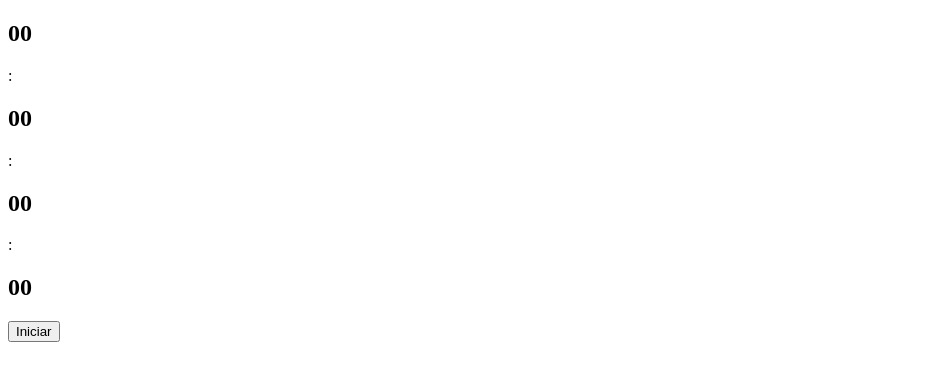
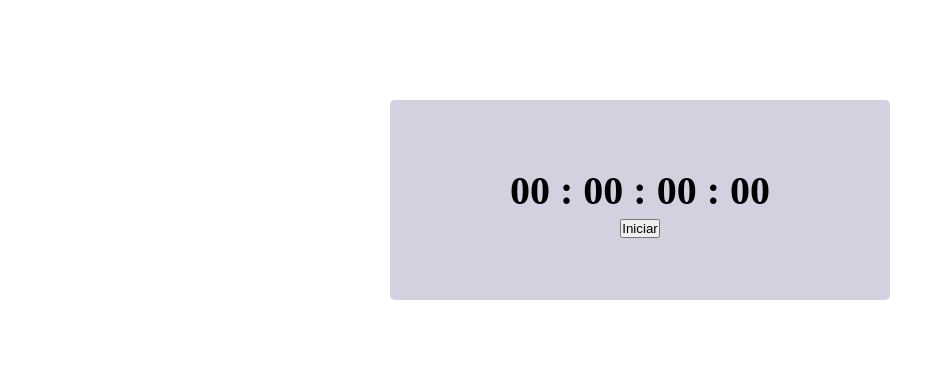
Before and after one commit to jhomen11/Chronometer-ReactJs, a React (Create React App) app: page / in a window 1280 px wide. Shown: the top 380 px of the page, without its empty margins (0-945 px from the left). Built offline with nearby package versions, Linux system fonts and the light colour scheme.

Commit message:
Se crea hoja de estilos

```diff
--- a/src/App.css
+++ b/src/App.css
@@ -1,38 +1,32 @@
-.App {
-  text-align: center;
+*{
+  margin: 0;
+  padding: 0;
+  box-sizing: border-box;
 }
 
-.App-logo {
-  height: 40vmin;
-  pointer-events: none;
+.container{
+  display: flex;
+  justify-content: center;
+  margin-top: 100px;
+  width: 100%;
+
 }
-
-@media (prefers-reduced-motion: no-preference) {
-  .App-logo {
-    animation: App-logo-spin infinite 20s linear;
-  }
+h2{
+  margin: 5px;
+  font-size: 40px;
 }
-
-.App-header {
-  background-color: #282c34;
-  min-height: 100vh;
+.App{
+  background-color: rgb(209, 209, 223);
+  border-radius: 5px;
   display: flex;
   flex-direction: column;
   align-items: center;
   justify-content: center;
-  font-size: calc(10px + 2vmin);
-  color: white;
+  width: 500px;
+  height: 200px;
 }
 
-.App-link {
-  color: #61dafb;
+
+.display{
+  display: flex;
 }
-
-@keyframes App-logo-spin {
-  from {
-    transform: rotate(0deg);
-  }
-  to {
-    transform: rotate(360deg);
-  }
-}
--- a/src/App.js
+++ b/src/App.js
@@ -1,6 +1,6 @@
 import React, { useState } from 'react';
 
-
+import './App.css';
 import Botones from './Components/Botones';
 import Cronometro from './Components/Cronometro';
 
@@ -60,9 +60,11 @@ function App() {
     guardarStatus(2)
   }
   return (
-    <div className="App">
+    <div className="container">
+      <div className="App">
       <Cronometro tiempo = {tiempo}/>
       <Botones inicio = {inicio} detener={detener} resetear={resetear} continuar={continuar} status={status}/>
+    </div>
     </div>
   );
 }
--- a/src/Components/Botones.jsx
+++ b/src/Components/Botones.jsx
@@ -3,7 +3,7 @@ import React from 'react'
 export const Botones = (props) => {
     return (
 
-            <div>
+            <div className="control" >
             {(props.status === 0)?
 
                 <button
--- a/src/Components/Cronometro.jsx
+++ b/src/Components/Cronometro.jsx
@@ -1,12 +1,13 @@
 import React from 'react'
-import Botones from './Botones'
+
 
 export const Cronometro = (props) => {
+
     return (
-        <div>
-            <h2>{(props.tiempo.h >=10)?props.tiempo.h :"0"+props.tiempo.h}</h2>:
-            <h2>{(props.tiempo.m >=10)?props.tiempo.m :"0"+props.tiempo.m}</h2>:
-            <h2>{(props.tiempo.s >=10)?props.tiempo.s :"0"+props.tiempo.s}</h2>:
+        <div className="display">
+            <h2>{(props.tiempo.h >=10)?props.tiempo.h :"0"+props.tiempo.h}&nbsp;:</h2>
+            <h2>{(props.tiempo.m >=10)?props.tiempo.m :"0"+props.tiempo.m}&nbsp;:</h2>
+            <h2>{(props.tiempo.s >=10)?props.tiempo.s :"0"+props.tiempo.s}&nbsp;:</h2>
             <h2>{(props.tiempo.ms >=10)?props.tiempo.ms :"0"+props.tiempo.ms}</h2>
         </div>
     )
```
